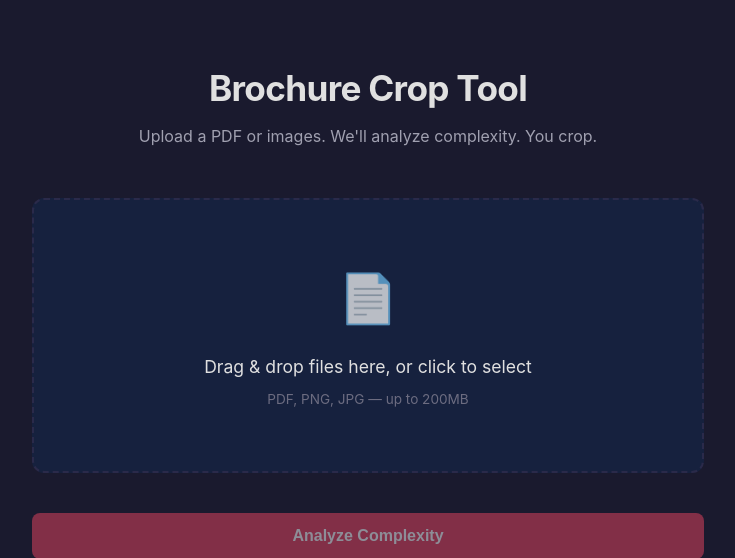
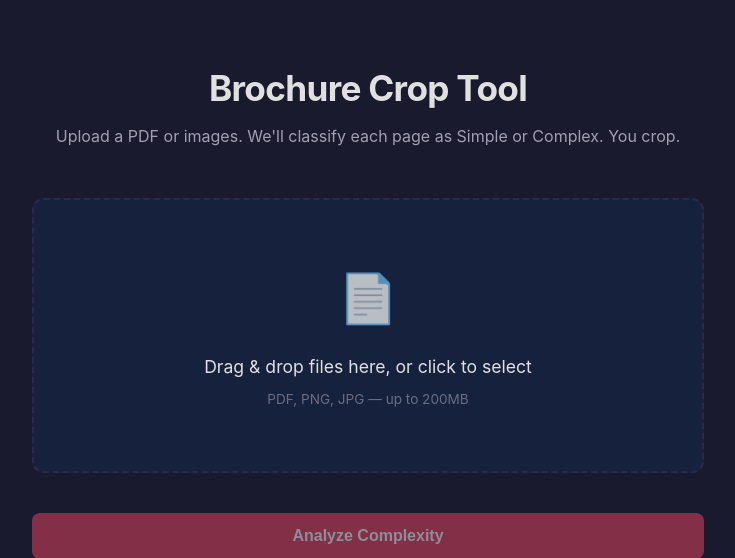
Before and after one commit to seemantshankar/brochure-extraction, a Flask app: page / in a window 1280 px wide. Shown: the top 558 px of the page, without its empty margins (272-1007 px from the left). Run offline with Flask 3, Linux system fonts and the light colour scheme.

Commit message:
style: fix metadata indentation and update index copy for classification

```diff
--- a/crop_app/app.py
+++ b/crop_app/app.py
@@ -122,9 +122,9 @@ def create_app():
                 page_path = os.path.join(page_dir, page_name)
                 img.save(page_path, "PNG")
                 pages_meta.append({
-                        "path": os.path.relpath(page_path, page_dir),
-                        "classification": None,
-                        "crops": [],
+                    "path": os.path.relpath(page_path, page_dir),
+                    "classification": None,
+                    "crops": [],
                     "pdf_path": None,
                     "pdf_page": None,
                 })
--- a/crop_app/templates/index.html
+++ b/crop_app/templates/index.html
@@ -10,7 +10,7 @@
   <div class="app-container">
     <header>
       <h1>Brochure Crop Tool</h1>
-      <p class="subtitle">Upload a PDF or images. We'll analyze complexity. You crop.</p>
+      <p class="subtitle">Upload a PDF or images. We'll classify each page as Simple or Complex. You crop.</p>
     </header>
 
     <form id="upload-form" action="/upload" method="post" enctype="multipart/form-data">
```
